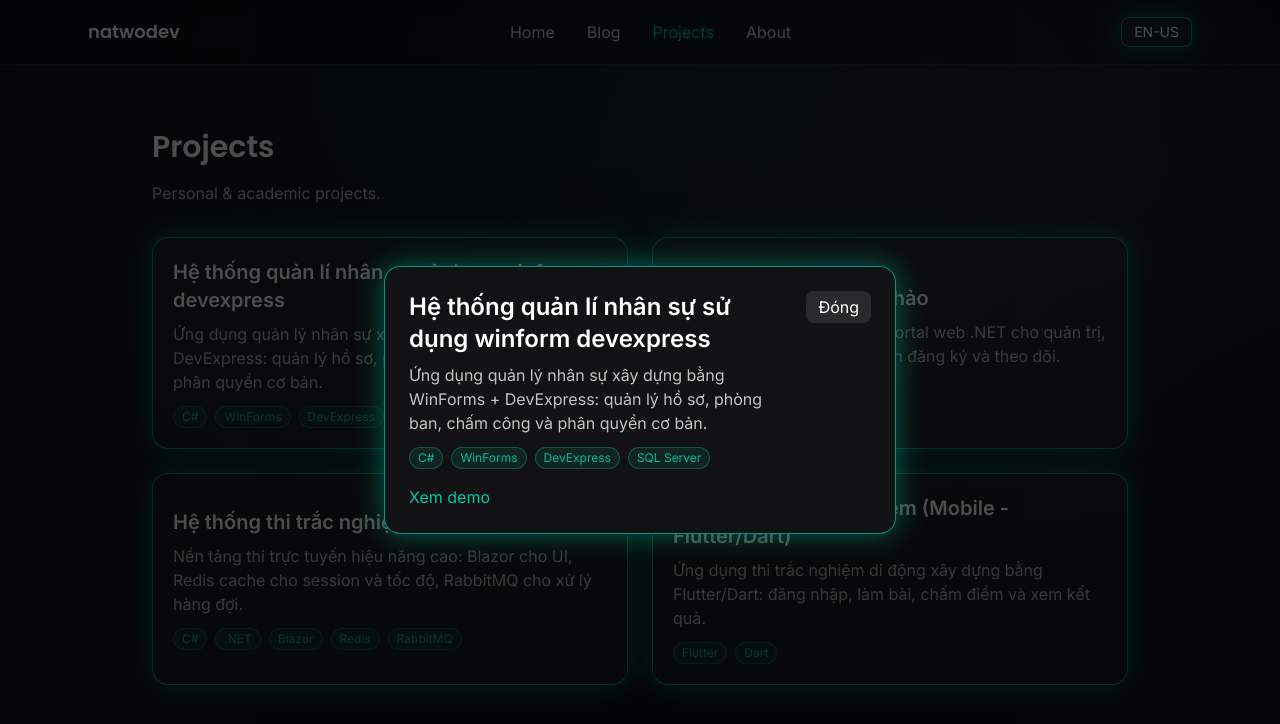
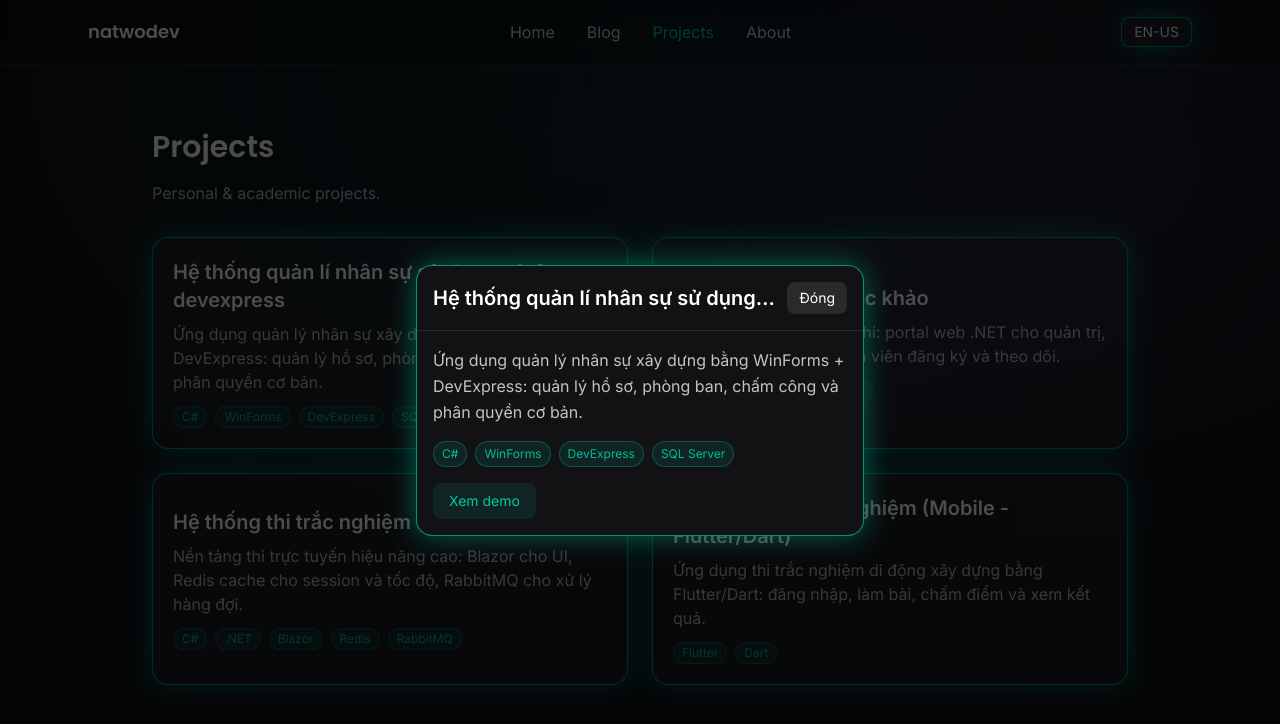
Before and after one commit to natwodev/code-journey-blog, a React (Vite) app: page /projects in a window 1280 px wide. Both pictures are taken after a click on the button 390 px from the left and 343 px from the top of the page. Shown: the top 724 px of the page. Built offline with nearby package versions, Linux system fonts and the light colour scheme; no server answers.

Commit message:
update27

```diff
--- a/src/components/projects/ProjectModal.tsx
+++ b/src/components/projects/ProjectModal.tsx
@@ -1,24 +1,48 @@
 import type { Project } from '../../data/projects'
 
-export default function ProjectModal({ project, onClose }: { project: Project | null; onClose: () => void }) {
+export default function ProjectModal({ project, onClose }: Readonly<{ project: Project | null; onClose: () => void }>) {
   if (!project) return null
   return (
-    <div className="fixed inset-0 z-50 grid place-items-center bg-black/70">
-      <div className="max-w-lg w-full mx-6 p-6 rounded-2xl bg-[#121214] neon-border">
-        <div className="flex items-start justify-between gap-6">
-          <div>
-            <h3 className="text-2xl font-semibold">{project.name}</h3>
-            <p className="mt-2 text-white/75">{project.summary}</p>
-            <div className="mt-3 flex gap-2 text-xs text-brand-cyan/90">
-              {project.tech.map(t => (
-                <span key={t} className="px-2 py-0.5 rounded-full bg-brand-cyan/10 border border-brand-cyan/30">{t}</span>
-              ))}
-            </div>
-            {project.link && (
-              <a className="mt-4 inline-block text-brand-cyan hover:underline" href={project.link} target="_blank" rel="noreferrer">Xem demo</a>
-            )}
+    <div className="fixed inset-0 z-50 flex items-center justify-center bg-black/70 p-4">
+      <div className="w-full max-w-md mx-auto rounded-2xl bg-[#121214] neon-border">
+        {/* Header with close button */}
+        <div className="flex items-center justify-between p-4 border-b border-white/10">
+          <h3 className="text-lg sm:text-xl font-semibold text-white truncate pr-2">{project.name}</h3>
+          <button
+            onClick={onClose}
+            className="flex-shrink-0 px-3 py-1.5 text-sm rounded-lg bg-white/10 hover:bg-white/20 transition-colors"
+          >
+            Đóng
+          </button>
+        </div>
+
+        {/* Content */}
+        <div className="p-4 space-y-4">
+          <p className="text-sm sm:text-base text-white/75 leading-relaxed">{project.summary}</p>
+
+          {/* Tech stack */}
+          <div className="flex flex-wrap gap-2">
+            {project.tech.map(t => (
+              <span
+                key={t}
+                className="px-2 py-1 text-xs rounded-full bg-brand-cyan/10 border border-brand-cyan/30 text-brand-cyan/90"
+              >
+                {t}
+              </span>
+            ))}
           </div>
-          <button onClick={onClose} className="px-3 py-1 rounded-lg bg-white/10 hover:bg-white/20">Đóng</button>
+
+          {/* Demo link */}
+          {project.link && (
+            <a
+              className="inline-block px-4 py-2 text-sm font-medium text-brand-cyan bg-brand-cyan/10 rounded-lg hover:bg-brand-cyan/20 transition-colors"
+              href={project.link}
+              target="_blank"
+              rel="noreferrer"
+            >
+              Xem demo
+            </a>
+          )}
         </div>
       </div>
     </div>
```
